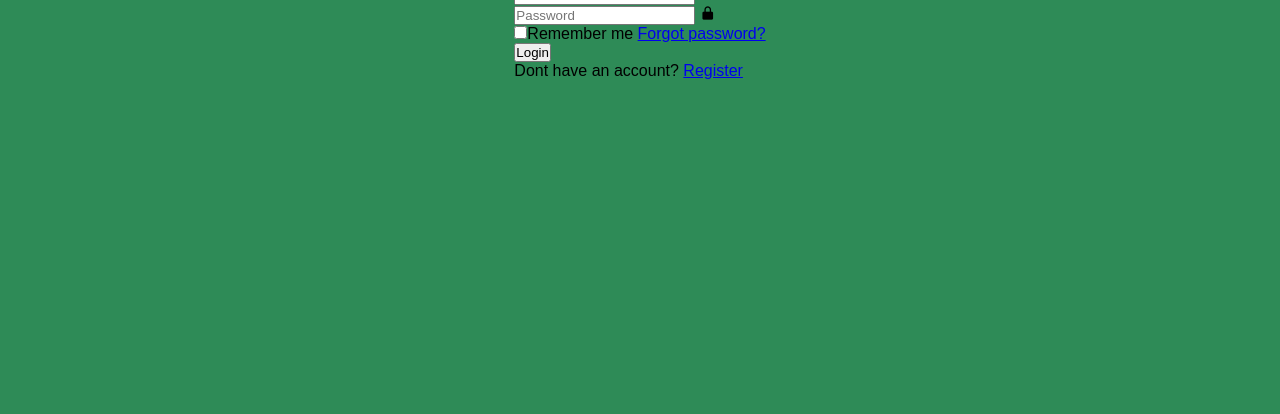
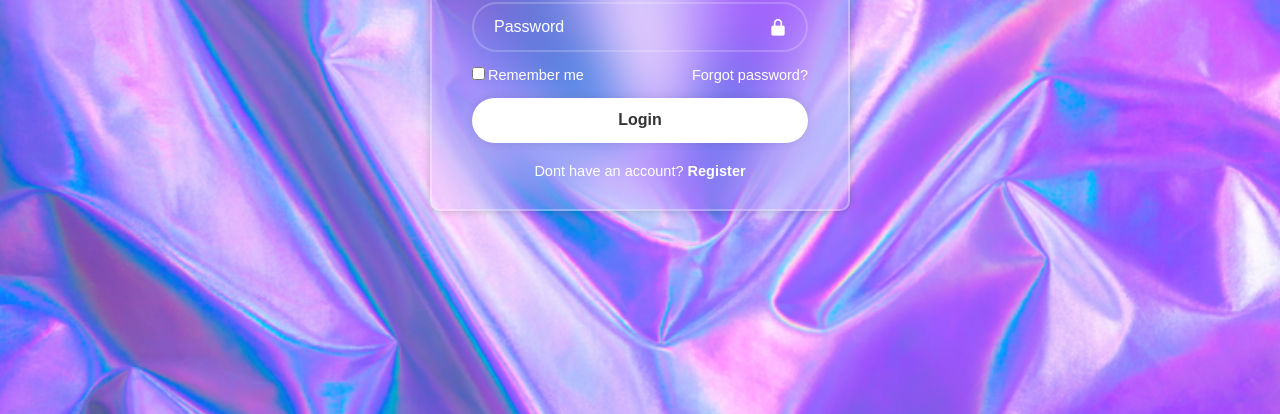
Before and after one commit to arizona0923/Form-projects, a plain HTML site: page index.html in a window 1280 px wide. Shown: the part 386-800 px from the top of the page. Drawn offline with nearby package versions, Linux system fonts and the light colour scheme.

Commit message:
form project (login form)

```diff
--- a/index.html
+++ b/index.html
@@ -14,9 +14,9 @@
             <h1>Login</h1>
             <div class="input-box">
                 <input type="text" placeholder="Username" required>
-                <i class='bx bxs-user' ></i>
+                <i class='bx bxs-user'></i>
             </div>
-            <div class="input_box">
+            <div class="input-box">
                 <input type="password" placeholder="Password" required>
                 <i class='bx bxs-lock-alt'></i>
             </div>
--- a/style.css
+++ b/style.css
@@ -10,8 +10,92 @@
     justify-content: center;
     align-items: center;
     min-height: 100vh;
-    background-color: seagreen;
+    background: url('background.png') no-repeat;
+    background-size: cover;
+    background-position: center;
 }
 .wrapper{
-
+    width: 420px;
+    background:transparent;
+    border: 2px solid rgba(255, 255, 255, .3);
+    backdrop-filter: blur(30px);
+    box-shadow: 0 0 10px rgba(0,0,0,.2);
+    color: #fff;
+    border-radius: 10px;
+    padding: 30px 40px;
 }
+.wrapper h1{
+    font-size: 36px;
+    text-align: center;
+}
+.wrapper .input-box{
+    position: relative;
+    width:100%;
+    height:50px;
+    margin: 30px 0;
+}
+.input-box input{
+    width: 100%;
+    height: 100%;
+    background: transparent;
+    border: none;
+    outline: none;
+    border:2px solid rgba(255, 255, 255, .2);
+    border-radius:40px;
+    font-size: 16px;
+    color: #fff;
+    padding: 20px 45px 20px 20px;
+}
+.input-box input::placeholder{
+    color:#fff;
+}
+.input-box i{
+    position: absolute;
+    right:20px;
+    top:50%;
+    transform: translateY(-50%);
+    font-size: 20px;
+}
+.wrapper .remember-forgot{
+    display:flex;
+    justify-content: space-between;
+    font-size: 14.5px;
+    margin: -15px 0 15px;
+}
+.remember-forgot label input{
+    accent-color: #fff;
+    margin-right:3px;
+}
+.remember-forgot a{
+    color: #fff;
+    text-decoration: none;
+}
+.remember-forgot a:hover{
+    text-decoration: underline;
+}
+.wrapper .btn{
+    width:100%;
+    height:45px;
+    background:#fff;
+    border: none;
+    outline:none;
+    border-radius: 40px;
+    box-shadow: 0 0 10px rgba(0,0,0,.1);
+    cursor: pointer;
+    font-size: 16px;
+    color:#333;
+    font-weight: 600;
+}
+.wrapper .register-link{
+    font-size:14.5px;
+    text-align: center;
+    margin-top:20px;
+}
+.register-link p a{
+    color:#fff;
+    text-decoration: none;
+    font-weight: 600;
+}
+.register-link p a:hover{
+    text-decoration: underline;
+}
```
Also changed, not shown: background.png (added).
